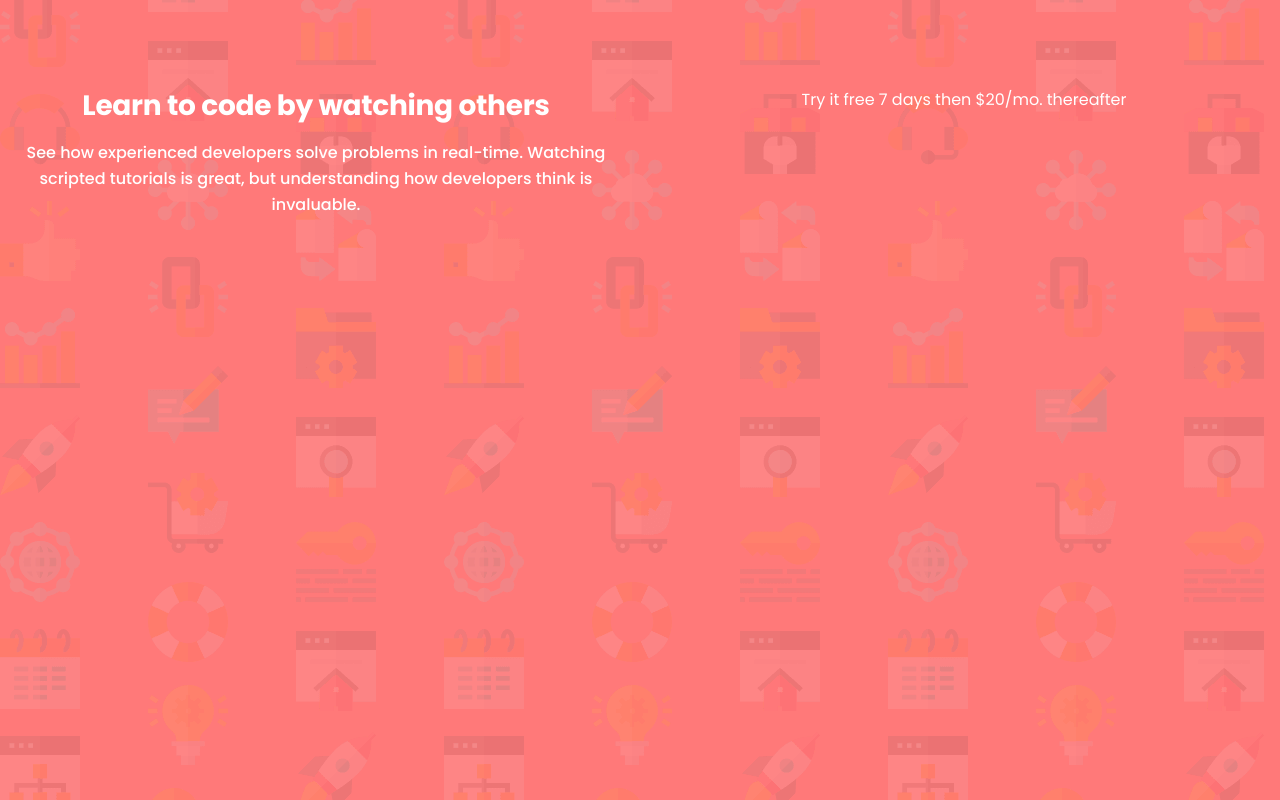
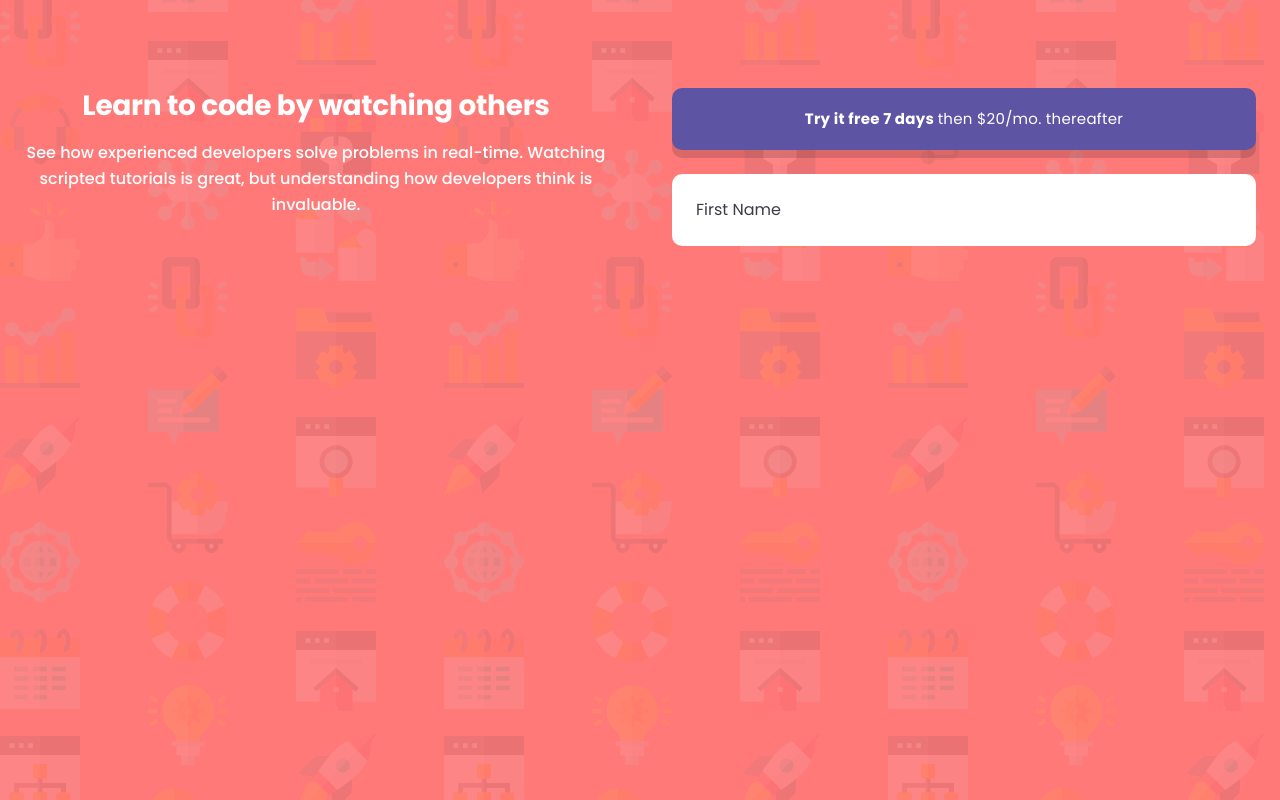
Before and after one commit to hectorlil48/intro-component-with-sign-up-form, a React (Vite) app: page / in a window 1280 px wide. Built offline with nearby package versions, Linux system fonts and the light colour scheme.

Commit message:
Added form and banner with styles.

```diff
--- a/src/components/HeroRight.jsx
+++ b/src/components/HeroRight.jsx
@@ -1,11 +1,20 @@
 const HeroRight = () => {
   return (
     <div className="flex-1">
-      <div className="text-center">
-        <p>
-          <span>Try it free 7 days </span>then $20/mo. thereafter
+      <div className="bg-cta-purple mb-6 rounded-[10px] px-[66px] py-[18px] text-center shadow-[0_8px_0_0_rgba(0,0,0,0.14)]">
+        <p className="text-[15px] leading-[26px] tracking-[0.27px]">
+          <span className="font-bold">Try it free 7 days </span>then $20/mo.
+          thereafter
         </p>
       </div>
+
+      <form className="rounded-[10px] bg-white p-6">
+        <input
+          type="text"
+          placeholder="First Name"
+          className="placeholder-dark-blue"
+        />
+      </form>
     </div>
   );
 };
--- a/src/components/HeroSection.jsx
+++ b/src/components/HeroSection.jsx
@@ -3,7 +3,7 @@ import HeroRight from "./HeroRight";
 
 const HeroSection = () => {
   return (
-    <section className="flex flex-col gap-16 text-white md:flex-row">
+    <section className="flex flex-col gap-16 text-white sm:flex-row">
       <HeroLeft />
       <HeroRight />
     </section>
```
